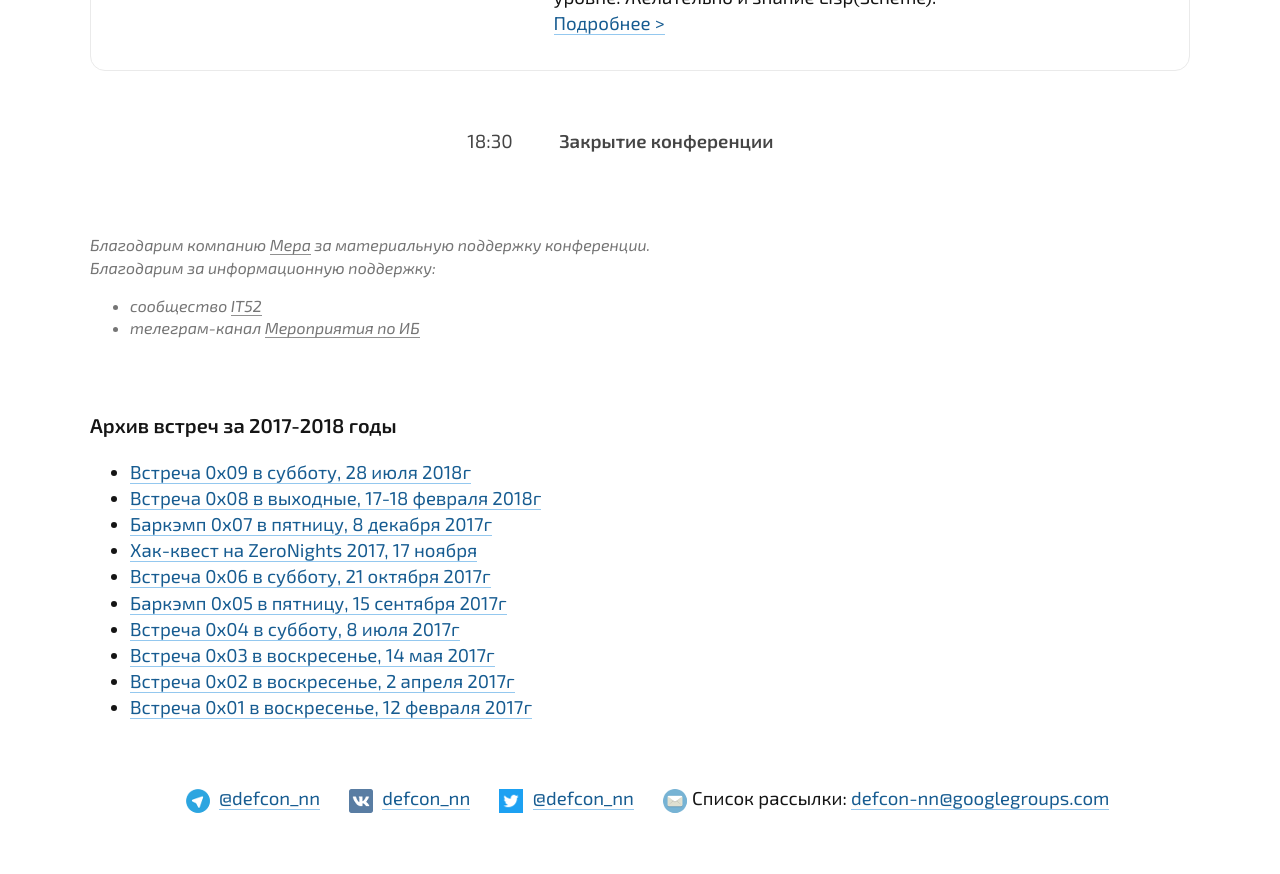
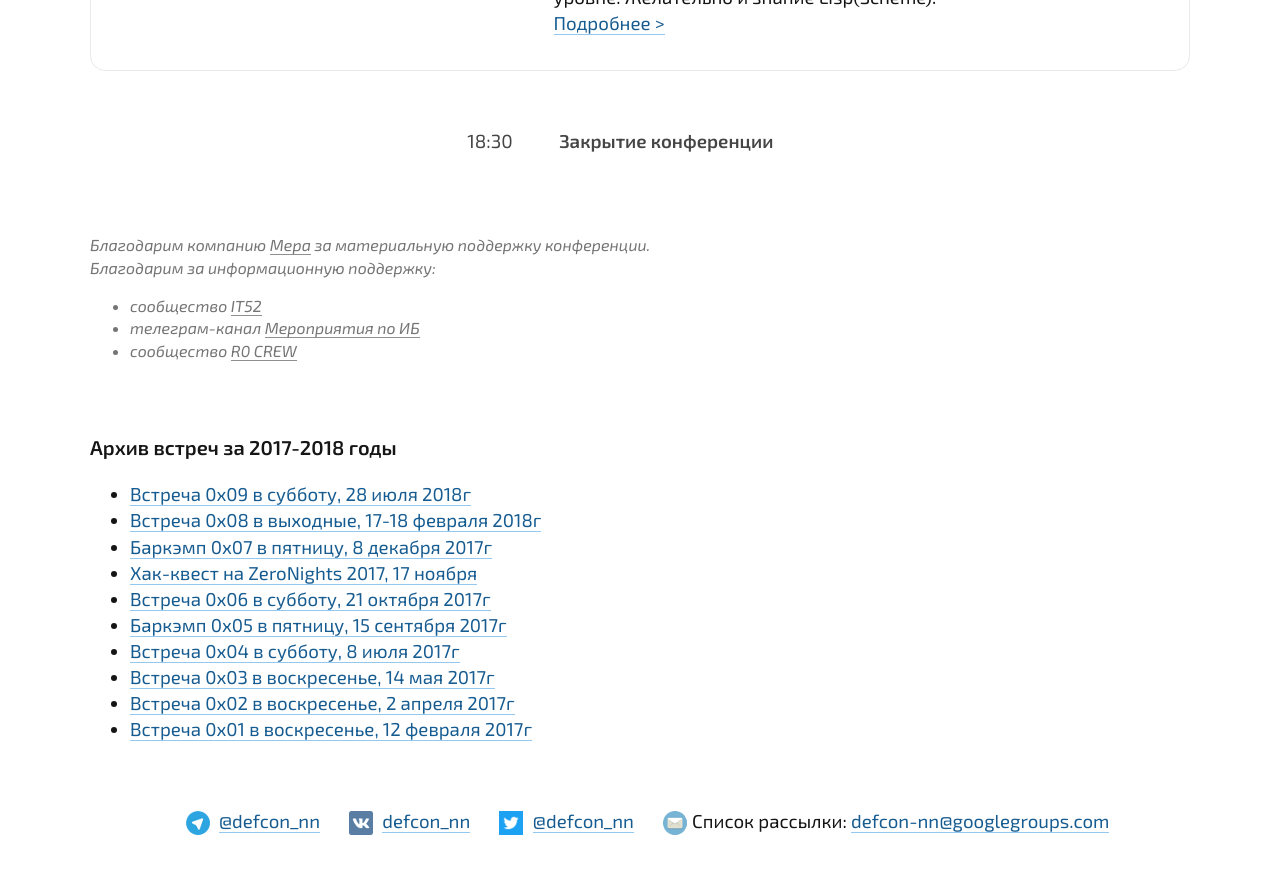
Before and after one commit to defcon-nn/defcon-nn.github.io, a Jekyll site: the page built from index.html, in a window 1280 px wide and 900 px high, scrolled down 5305 px. Shown: the top 874 px of the window. Built offline with Jekyll 4.4.1, drawn with Linux system fonts in a browser that asks for light colours.

Commit message:
Added R0 CREW link

```diff
--- a/index.html
+++ b/index.html
@@ -34,7 +34,8 @@ layout: default
 		<ul>
 		  <li>сообщество <a href="https://it52.info">IT52</a></li>
 		  <li>телеграм-канал <a href="https://t.me/InfoBezEvents">Мероприятия по ИБ</a></li>
-		  </ul>
+      <li>сообщество <a href="https://forum.reverse4you.org">R0 CREW</a></li>
+	  </ul>
 	</div>
 
 	<h2>Архив встреч за 2017-2018 годы</h2>
```
